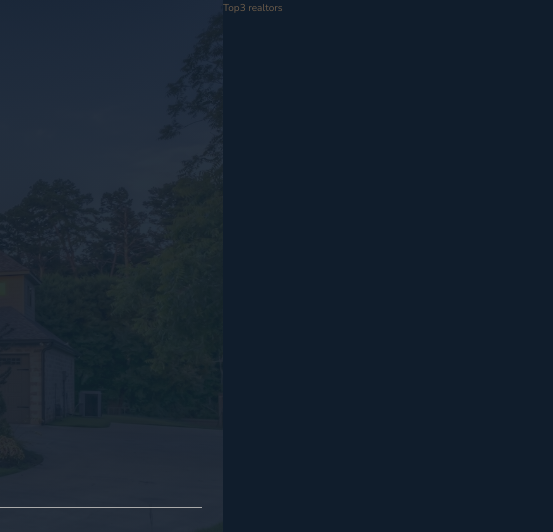
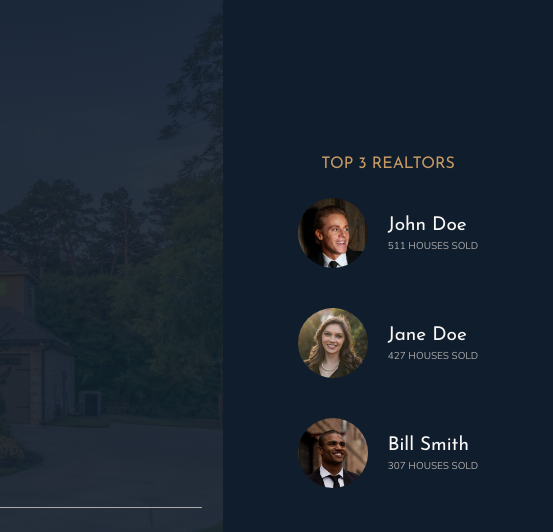
Before and after one commit to Jasenpan1987/nexter, a website: page index.html in a window 1280 px wide. Shown: the top 532 px of the page, 727-1280 px from the left. Drawn offline with nearby package versions, Linux system fonts and the light colour scheme.

Commit message:
realtor section

```diff
--- a/index.html
+++ b/index.html
@@ -31,7 +31,26 @@
         </header>
 
         <div class="realtors">
-            Top3 realtors
+            <h3 class="heading-3">Top 3 realtors</h3>
+            <div class="realtors__list">
+                <img src="img/realtor-1.jpeg" alt="realtor 1" class="realtors__img">
+                <div class="realtors__details">
+                    <h4 class="heading-4 heading-4--light">John Doe</h4>
+                    <p class="realtors__sold">511 Houses Sold</p>
+                </div>
+
+                <img src="img/realtor-2.jpeg" alt="realtor 2" class="realtors__img">
+                <div class="realtors__details">
+                    <h4 class="heading-4 heading-4--light">Jane Doe</h4>
+                    <p class="realtors__sold">427 Houses Sold</p>
+                </div>
+
+                <img src="img/realtor-3.jpeg" alt="realtor 3" class="realtors__img">
+                <div class="realtors__details">
+                    <h4 class="heading-4 heading-4--light">Bill Smith</h4>
+                    <p class="realtors__sold">307 Houses Sold</p>
+                </div>
+            </div>
         </div>
 
         <section class="features">
--- a/sass/_realtors.scss
+++ b/sass/_realtors.scss
@@ -1,4 +1,30 @@
 .realtors {
   background-color: $color-secondary;
   grid-column: col-start 7 / -1;
+  padding: 3rem;
+  display: grid;
+  align-content: center;
+  justify-content: center;
+  grid-row-gap: 2rem;
+  justify-items: center;
+
+  &__list {
+    display: grid;
+    grid-template-columns: min-content max-content;
+    grid-column-gap: 2rem;
+    grid-row-gap: 5vh;
+    align-items: center;
+  }
+
+  &__img {
+    width: 7rem;
+    border-radius: 50%;
+    display: block;
+  }
+
+  &__sold {
+    text-transform: uppercase;
+    color: $color-grey-light-2;
+    margin-top: -3px;
+  }
 }
```
Also changed, not shown: css/style.css.
